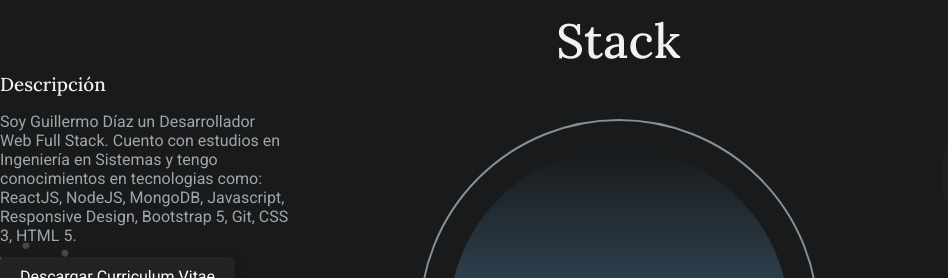
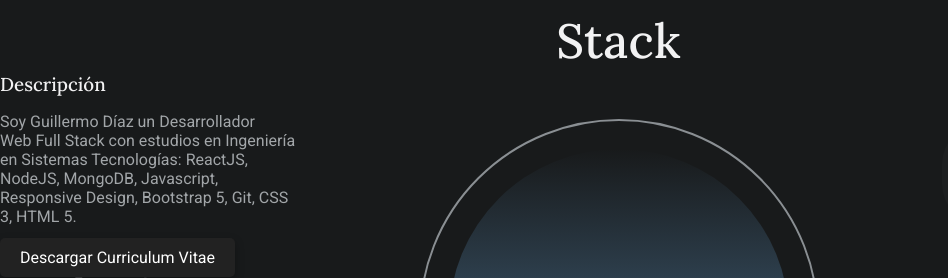
Before and after one commit to GuillermoDiaz1331/GuillermoDiaz1331.github.io, a plain HTML site: page index.html in a window 1280 px wide. Shown: the part 180-458 px from the top of the page, 0-948 px from the left. Drawn offline with nearby package versions, Linux system fonts and the light colour scheme.

Commit message:
Update index.html

```diff
--- a/index.html
+++ b/index.html
@@ -102,8 +102,8 @@
                             </h3>
                             <p class="home__info-description">
                                 Soy Guillermo Díaz un Desarrollador <br>
-                                Web Full Stack. Cuento con estudios en Ingeniería en Sistemas y tengo
-                                conocimientos en tecnologias como: ReactJS, NodeJS, MongoDB, Javascript, Responsive Design,
+                                Web Full Stack con estudios en Ingeniería en Sistemas
+                                Tecnologías: ReactJS, NodeJS, MongoDB, Javascript, Responsive Design,
                                 Bootstrap 5, Git, CSS 3, HTML 5.
                             </p>
                         </div>
```
